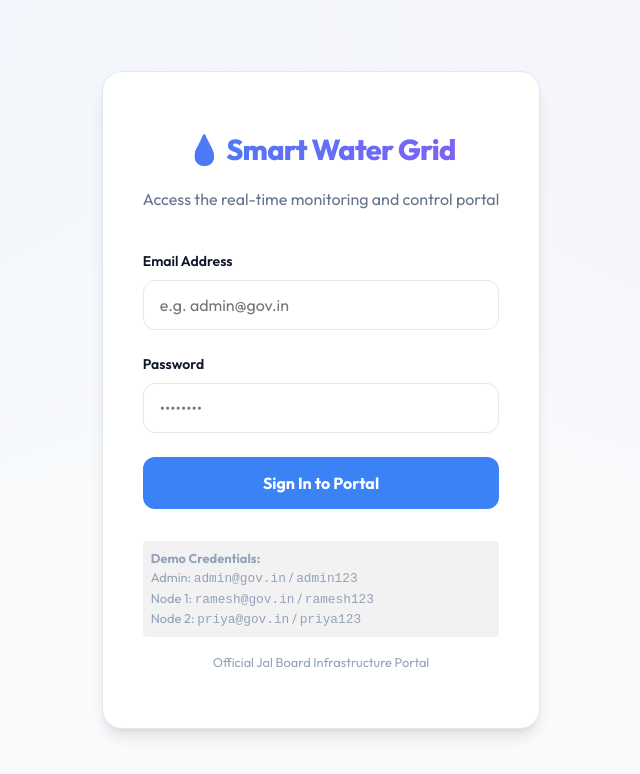
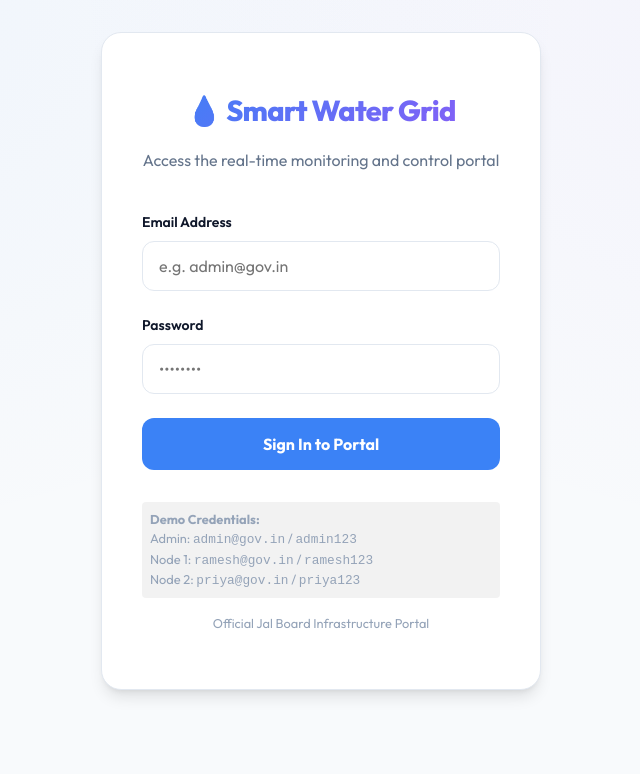
Before and after one commit to chauhanrudra24/bgihackathon, a React app in the folder frontend/: page / in a window 1280 px wide. Shown: the top 774 px of the page, without its empty margins (319-959 px from the left). Built offline with nearby package versions, Linux system fonts and the light colour scheme; the HTML template or start-up script is replaced by a standard one.

Commit message:
fix: resolve Government Dashboard layout squeezing by removing global centering and implementing specific container widths

```diff
--- a/frontend/src/index.css
+++ b/frontend/src/index.css
@@ -37,15 +37,20 @@ body {
     background-color: var(--bg-color);
     color: var(--text-primary);
     margin: 0;
-    display: flex;
-    justify-content: center;
-    align-items: center;
     min-height: 100vh;
-    padding: 2rem 1rem;
     line-height: 1.5;
     background-image:
         radial-gradient(at 0% 0%, rgba(59, 130, 246, 0.05) 0px, transparent 50%),
         radial-gradient(at 100% 0%, rgba(139, 92, 246, 0.05) 0px, transparent 50%);
+    overflow-x: hidden;
+}
+
+/* For centering auth cards */
+.auth-page-body {
+    display: flex;
+    justify-content: center;
+    align-items: center;
+    padding: 2rem 1rem;
 }
 
 /* Layout Containers */
@@ -73,9 +78,12 @@ body {
 @media (min-width: 1024px) {
     .gov-dashboard-layout {
         display: grid;
-        grid-template-columns: 280px 1fr;
+        grid-template-columns: 300px 1fr;
         gap: 2rem;
         padding: 2rem;
+        width: 100%;
+        max-width: 1600px;
+        margin: 0 auto;
     }
 
     .sidebar {
--- a/frontend/src/pages/Login.jsx
+++ b/frontend/src/pages/Login.jsx
@@ -37,6 +37,7 @@ const Login = () => {
   };
 
   return (
+    <div className="auth-page-body">
       <div className="auth-container">
         <div className="auth-card">
           <h1>💧 Smart Water Grid</h1>
@@ -83,6 +84,7 @@ const Login = () => {
           </div>
         </div>
       </div>
+    </div>
   );
 };
 
```
Lines whose indentation alone changed are shown as unchanged.
